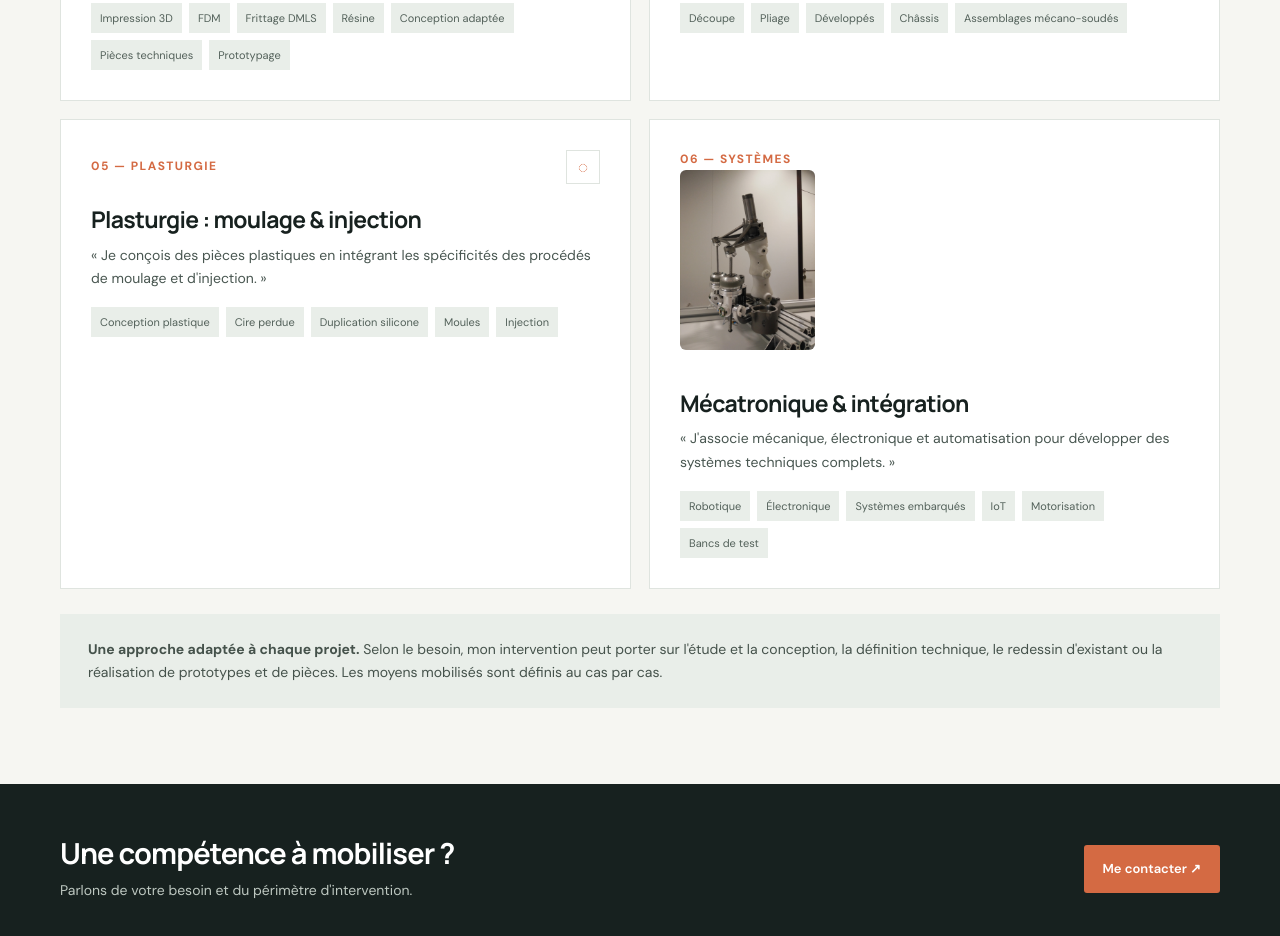
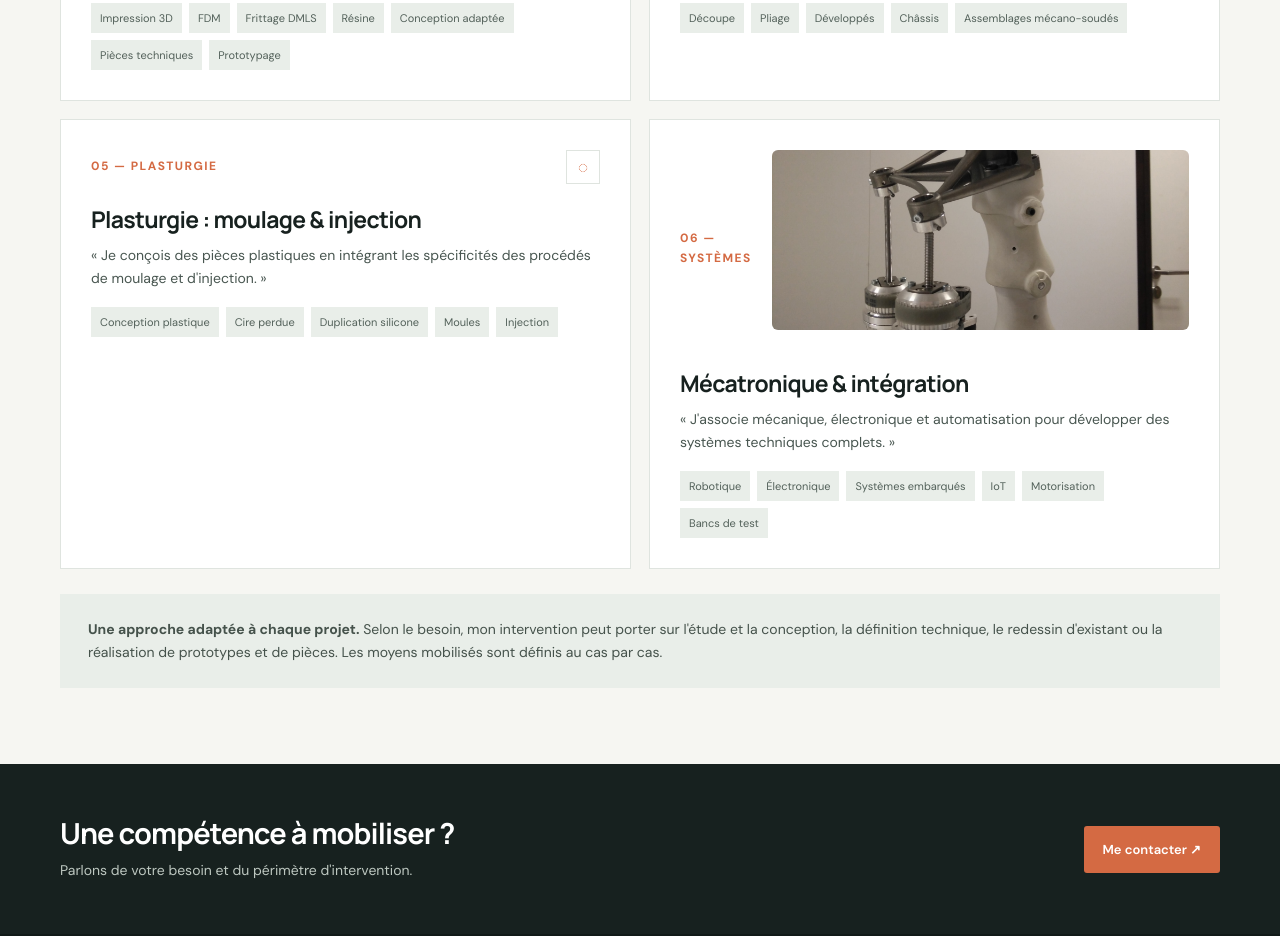
Before and after one commit to BlaiseBlnvn/blaise-bleunven, a plain HTML site: page competences.html in a window 1280 px wide. Shown: the part 1340-2276 px from the top of the page. Drawn offline with Linux system fonts and the light colour scheme.

Commit message:
redim image skills

```diff
--- a/competences.html
+++ b/competences.html
@@ -88,7 +88,7 @@
                                 class="tag">Moules</span><span class="tag">Injection</span></div>
                     </article>
                     <article class="skill">
-                        <div class="skill-top"><span class="skill-no">06 — SYSTÈMES<img class="skill-image"
+                        <div class="skill-top"><span class="skill-no">06 — SYSTÈMES</span><img class="skill-image"
                                     src="assets/images/Mécatro.jpg" alt="mecatro"></div>
                         <h2>Mécatronique & intégration</h2>
                         <p class="lead">« J'associe mécanique, électronique et automatisation pour développer des
```
